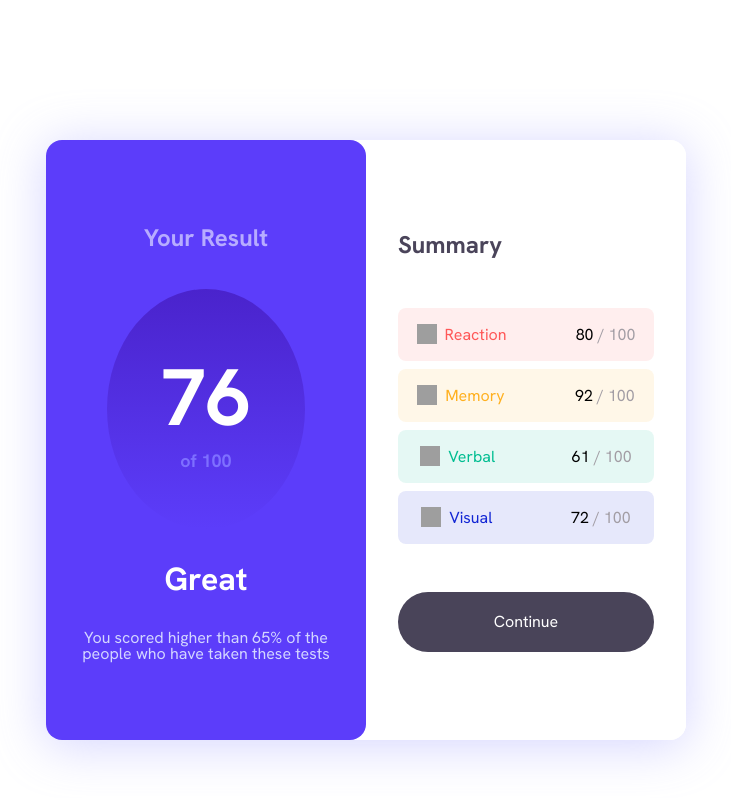
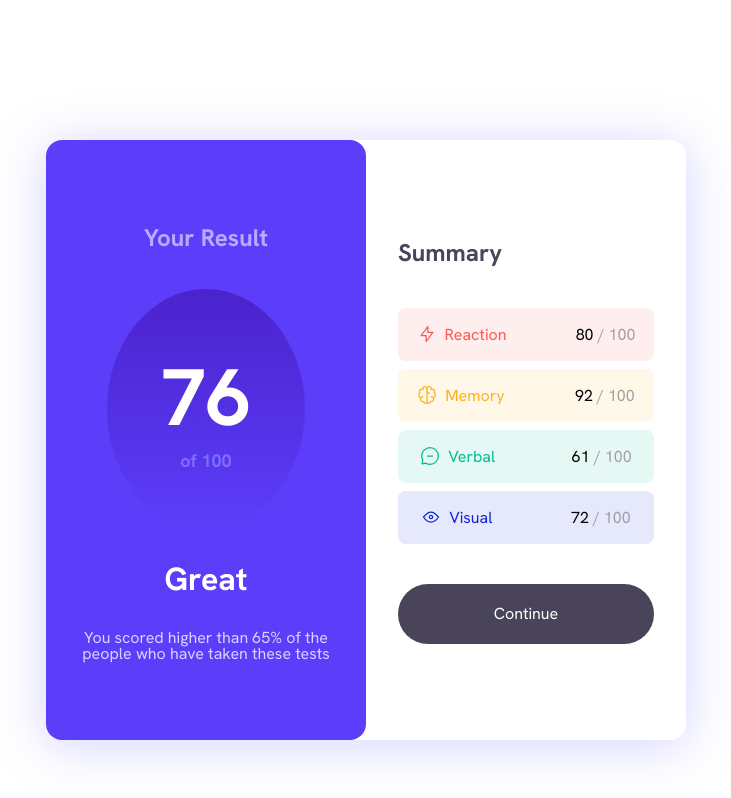
Before and after one commit to TahiryAllaoui/Results-Summary-Component, a React (Vite) app: page / in a window 1280 px wide. Shown: the top 798 px of the page, without its empty margins (314-1045 px from the left). Built offline with nearby package versions, Linux system fonts and the light colour scheme; grey boxes are pictures that could not be loaded.

Commit message:
All done

```diff
--- a/src/components/Summary.tsx
+++ b/src/components/Summary.tsx
@@ -1,10 +1,33 @@
 import '../style/Summary.scss'
 import data from '../data/data.json'
-import { useState } from 'react';
+import { useEffect, useState } from 'react';
+import reaction from "../assets/images/icon-reaction.svg";
+import memory from "../assets/images/icon-memory.svg";
+import verbal from "../assets/images/icon-verbal.svg";
+import visual from "../assets/images/icon-visual.svg";
+
+interface Data {
+    category: string;
+    score: number;
+    icon: string;
+    color: string;
+    bgColor: string;
+}
 
 const Summary = () => {
     //for Updating data in the future
-    const [datas, setDatas] = useState(data);
+    const [datas, setDatas] = useState<Data[]>([]);
+
+    const icons = [
+        reaction, memory, verbal, visual
+    ];
+
+    useEffect(() => {
+        for (let i = 0; i < data.length; i++) {
+            data[i].icon = icons[i];
+        }
+        setDatas(data);
+    }, []);
 
     return <div className='summary'>
         <h2>Summary</h2>
--- a/src/style/Summary.scss
+++ b/src/style/Summary.scss
@@ -8,7 +8,7 @@
     flex-direction: column;
     align-items: center;
     justify-content: center;
-    gap: 3rem;
+    gap: 2.5rem;
 
     .summary-item {
         display: flex;
@@ -61,10 +61,11 @@
         border-radius: 2rem;
         color: white;
         font-size: 1rem;
-    }
+        transition: background-color 150ms;
 
-    button:hover {
-        background-color: rgb(92, 61, 250);
+        &:hover {
+            background-color: rgb(92, 61, 250);
+        }
 
     }
 }
```
